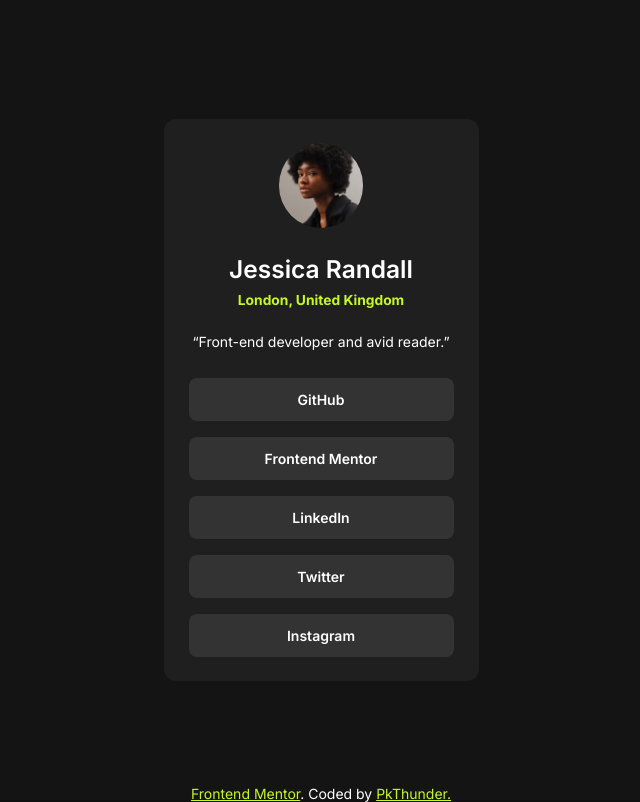
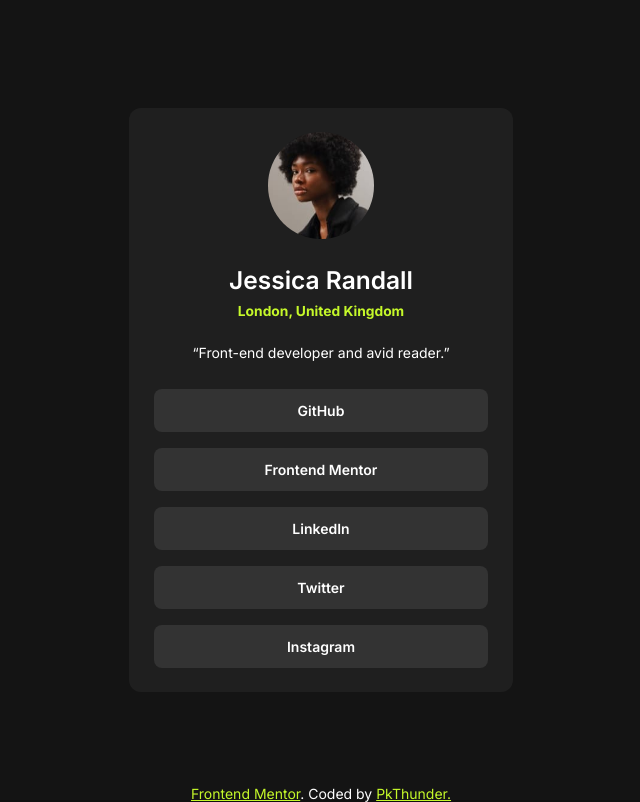
Before and after one commit to pkthunder87/social-links, a React (Vite) app: page / in a window 1280 px wide. Shown: the whole page, without its empty margins (319-959 px from the left). Built offline with nearby package versions, Linux system fonts and the light colour scheme.

Commit message:
Style: Remove margin-inline bars to match design

```diff
--- a/src/sass/_layout.scss
+++ b/src/sass/_layout.scss
@@ -37,12 +37,6 @@
    1.2 Layout
    ============= */
 
-@media (min-width: 1201px) {
-  body {
-    margin-inline: 19rem;
-  }
-}
-
 .app-layout {
   &__outer {
     display: flex;
@@ -68,11 +62,11 @@
     }
 
     @media (min-width: 701px) {
-      width: 50%;
+      width: 40%;
     }
 
     @media (min-width: 901px) {
-      width: 35%;
+      width: 30%;
       height: 70%;
     }
   }
```
